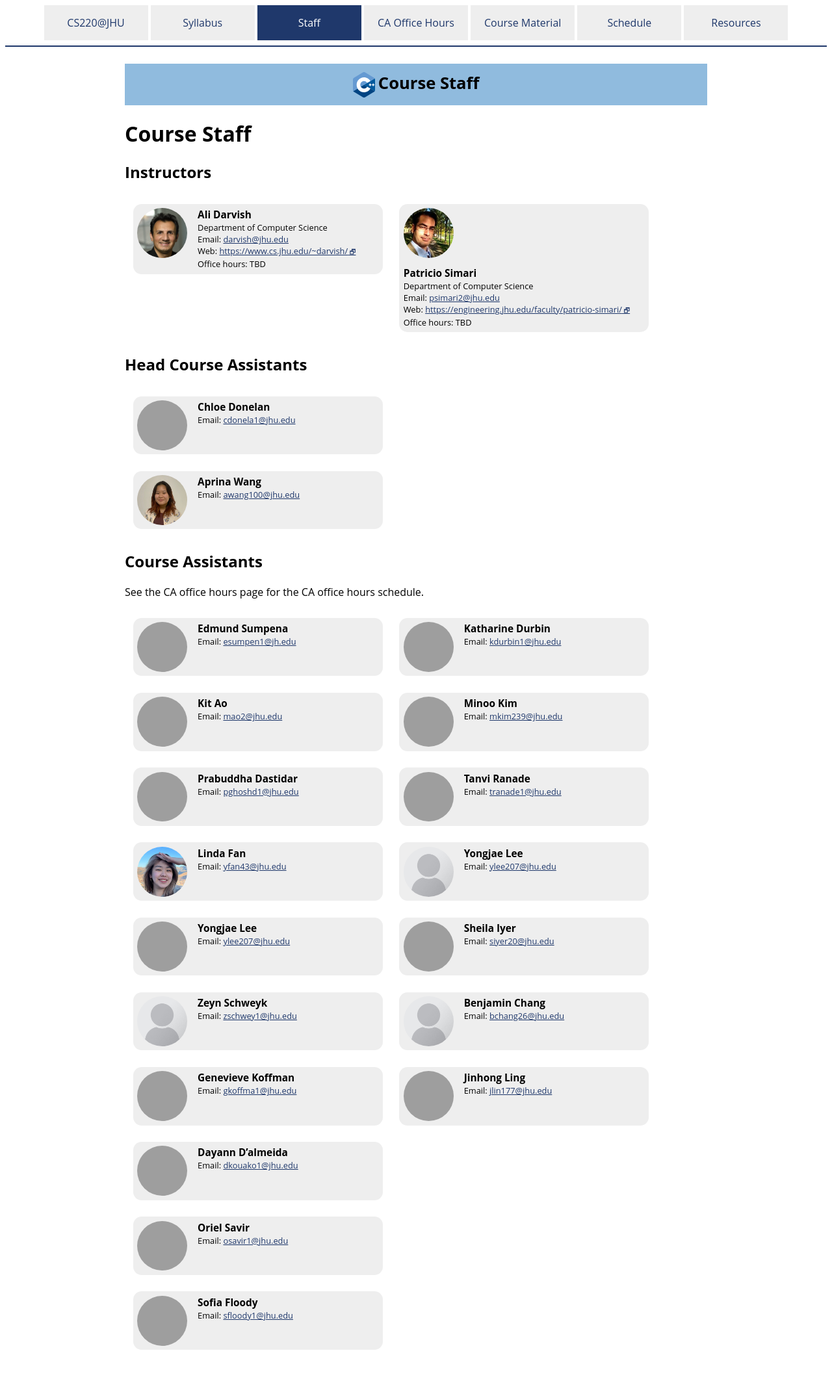
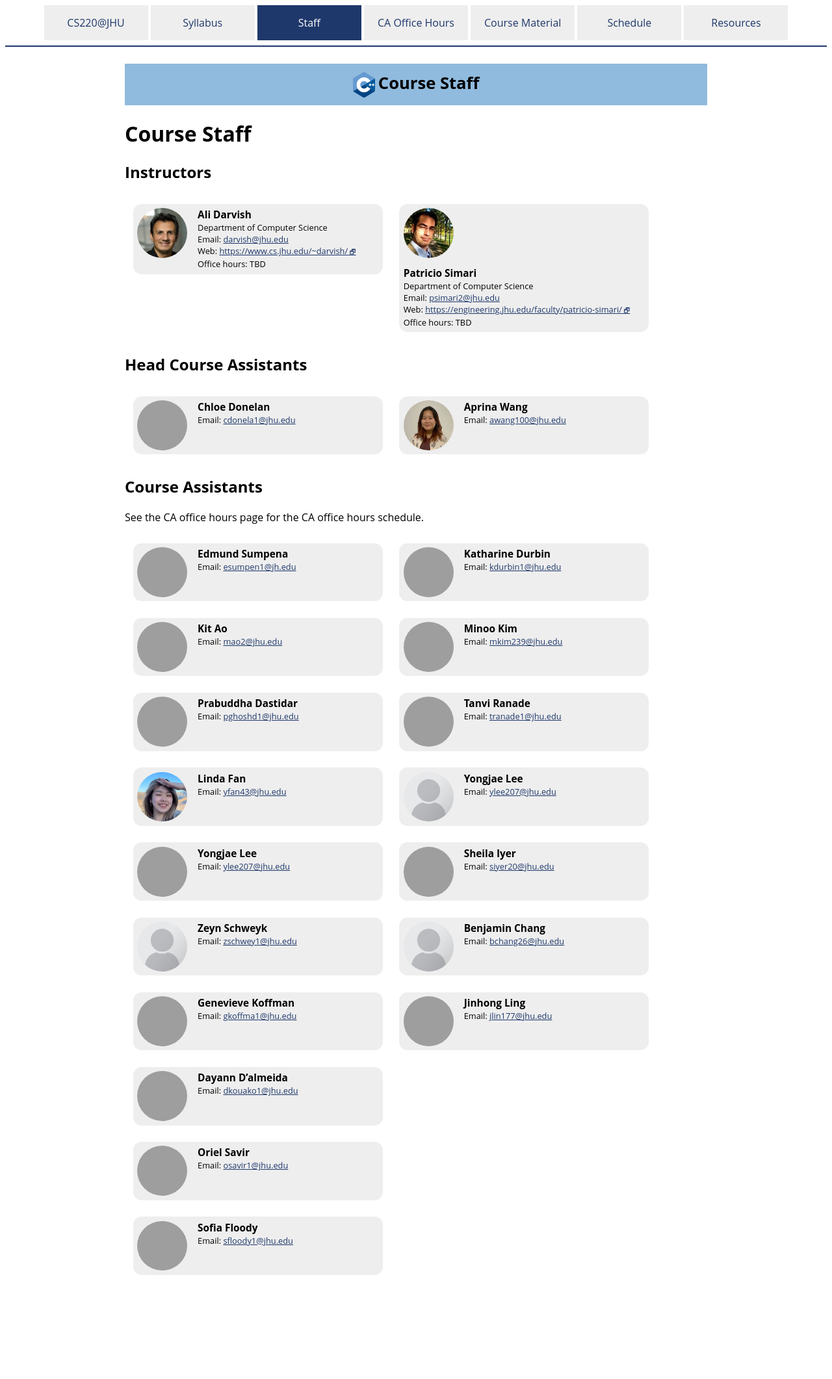
Before and after one commit to jhu-ip/cs220-f23, a Jekyll site: the page built from staff.md, in a window 1280 px wide. Shown: the whole page at 65% size. Built offline with Jekyll 4.4.1, drawn with Linux system fonts in a browser that asks for light colours; after the commit the page ends 2007 px from its top, so only the background shows below that; grey boxes are pictures that could not be loaded.

Commit message:
updated staff

```diff
--- a/staff.md
+++ b/staff.md
@@ -21,7 +21,6 @@ category: "staff"
   </div>
 </div>
 
-
 <div class="card">
   <img alt="Simari photo" src="{{site.baseurl}}/img/staffpix/simari.jpg">
   <div class="details">
@@ -29,8 +28,8 @@ category: "staff"
    Department of Computer Science<br>
    Email: <a href="mailto:psimari2@jhu.edu">psimari2@jhu.edu</a><br>
    Web: <a class="external" target="_blank" href="https://engineering.jhu.edu/faculty/patricio-simari/">https://engineering.jhu.edu/faculty/patricio-simari/</a><br>
-   Office hours: TBD<br>
-   </div>
+   Office hours: TBD
+  </div>
 </div>
 
 </div>
@@ -60,10 +59,6 @@ category: "staff"
    Email: <a href="mailto:cdonela1@jhu.edu">cdonela1@jhu.edu</a><br>
   </div>
 </div>
-
-</div>
-
-<div class="card_container">
 
 <div class="card">
   <img alt="Aprina Wang" src="{{site.baseurl}}/img/staffpix/aprina.jpg">
```
